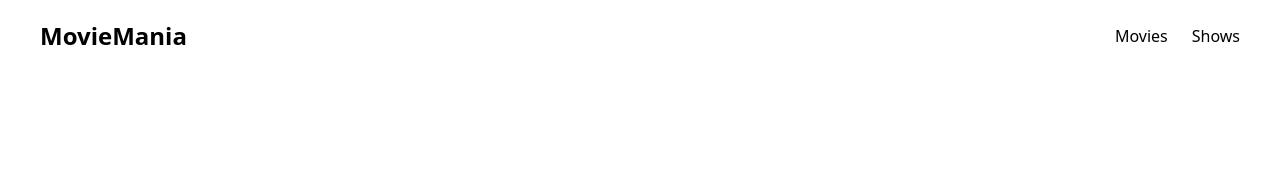
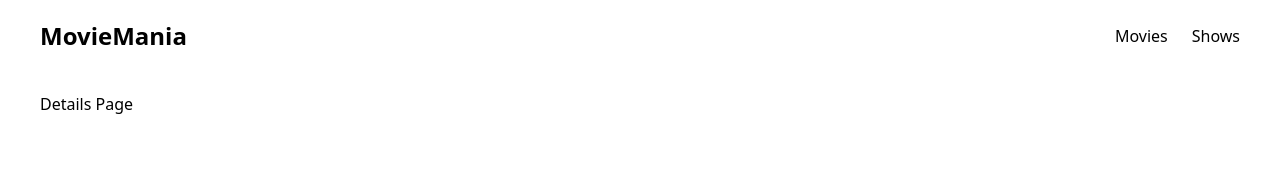
Before and after one commit to Jesusborjas006/MovieMania, a React (Create React App) app: page /1 in a window 1280 px wide. Shown: the top 182 px of the page. Built offline with nearby package versions, Linux system fonts and the light colour scheme.

Commit message:
Add routing to new Details page when clicking a movie

```diff
--- a/src/components/App.tsx
+++ b/src/components/App.tsx
@@ -2,6 +2,7 @@ import { Route, Routes } from "react-router-dom";
 import Home from "../pages/Home";
 import Shows from "../pages/Shows";
 import Navbar from "./Navbar";
+import Details from "../pages/Details";
 
 function App() {
   return (
@@ -10,6 +11,7 @@ function App() {
       <Routes>
         <Route path="/" element={<Home />} />
         <Route path="/shows" element={<Shows />} />
+        <Route path="/:id" element={<Details />} />
       </Routes>
     </div>
   );
--- a/src/components/Movie.tsx
+++ b/src/components/Movie.tsx
@@ -1,3 +1,5 @@
+import { Link } from "react-router-dom";
+
 type MovieProps = {
   key: number;
   adult: boolean;
@@ -14,6 +16,7 @@ type MovieProps = {
   // video: boolean;
   // vote_average: number;
   // vote_count: number;
+  getSpecificMovie: (id: number) => number;
 };
 
 const Movie = ({
@@ -25,16 +28,21 @@ const Movie = ({
   overview,
   posterImg,
   title,
+  getSpecificMovie,
 }: MovieProps) => {
   return (
-    <div className="xl:text-lg">
+    <Link
+      to={`/${id}`}
+      className="xl:text-lg cursor-pointer"
+      onClick={() => getSpecificMovie(id)}
+    >
       <img
         className="rounded-md mb-2"
         src={`http://image.tmdb.org/t/p/w500/${posterImg}`}
         alt={title}
       />
       <h2>{title}</h2>
-    </div>
+    </Link>
   );
 };
 
--- /dev/null
+++ b/src/pages/Details.tsx
@@ -0,0 +1,9 @@
+const Details = () => {
+  return (
+    <div>
+      <h1>Details Page</h1>
+    </div>
+  );
+};
+
+export default Details;
--- a/src/pages/Home.tsx
+++ b/src/pages/Home.tsx
@@ -6,6 +6,11 @@ import MovieData from "../types";
 const Home = () => {
   const [movies, setMovies] = useState<MovieData | []>([]);
   const [pageNum, setPageNum] = useState(1);
+
+  const getSpecificMovie = (id: number) => {
+    console.log(id);
+    return id;
+  };
 
   const movieElements = movies.map((movie) => (
     <Movie
@@ -18,6 +23,7 @@ const Home = () => {
       overview={movie.overview}
       posterImg={movie.poster_path}
       title={movie.title}
+      getSpecificMovie={getSpecificMovie}
     />
   ));
 
```
